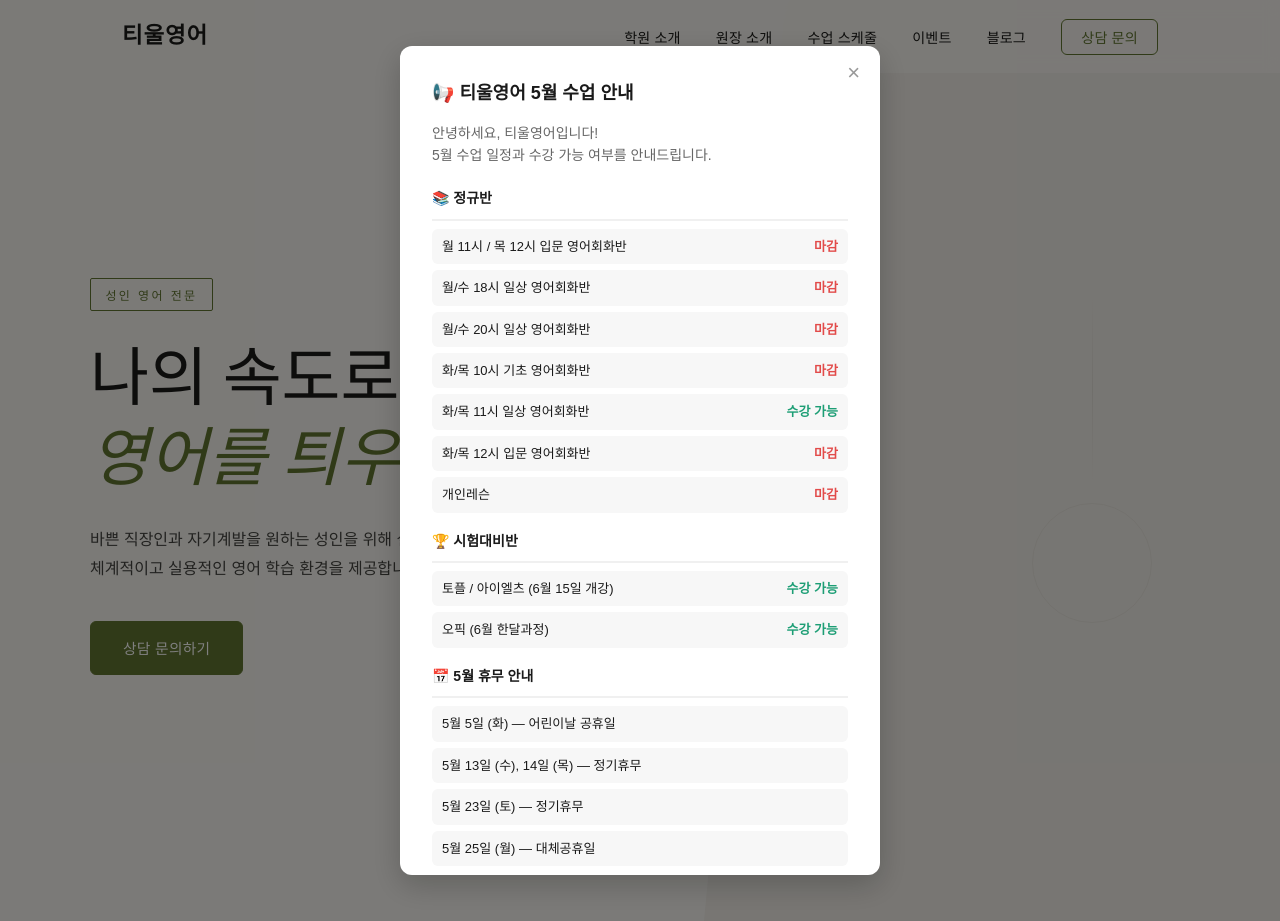
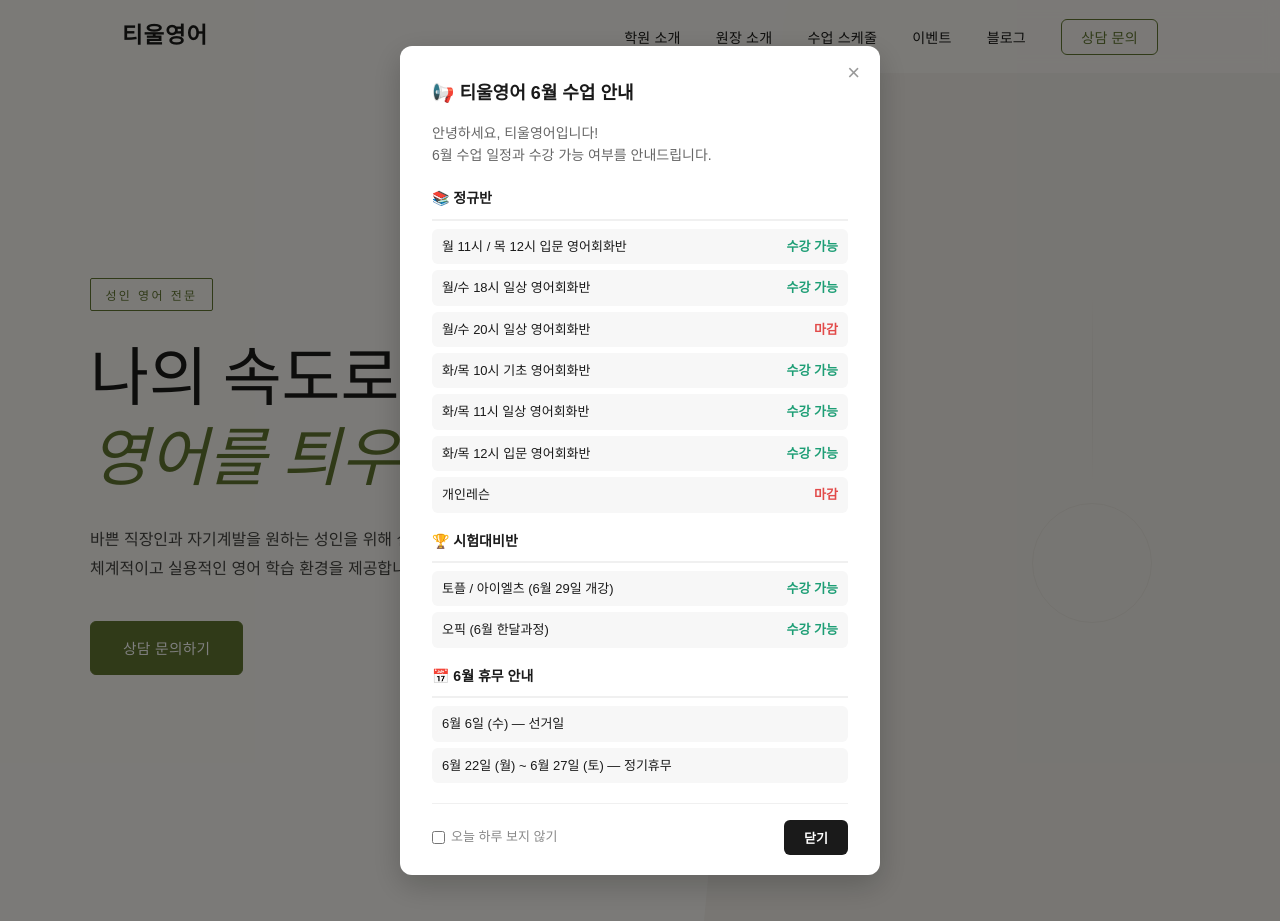
Before and after one commit to miyeon00/tiulPage, a Flask app: page / in a window 1280 px wide. Run offline with Flask 3, Linux system fonts and the light colour scheme.

Commit message:
6월공지

```diff
--- a/data.json
+++ b/data.json
@@ -1,5 +1,5 @@
 {
-  "month": "2026년 5월",
+  "month": "2026년 6월",
   "timetable": {
   "days": ["월", "화", "수", "목"],
   "slots": [
@@ -25,8 +25,6 @@
   ]
 },
   "notices": [
-  "4월 개강반 접수가 시작되었습니다. 인원 제한이 있으니 서둘러 주세요.",
-  "4월 6일 (월), 7일 (화) 정기 휴무입니다.",
   "주차는 건물 지하 이용 가능 — 1시간 수업 1시간 30분 무료 / 2시간 수업 2시간 30분 무료 / 상담 1시간 무료."
 ],
   "director": {
--- a/templates/index.html
+++ b/templates/index.html
@@ -25,20 +25,20 @@
   <div id="noticeModal" class="modal-overlay">
  <div class="modal-content">
     <span class="close-btn" onclick="closeModal()">&times;</span>
-    <h2>📢 티울영어 5월 수업 안내</h2>
+    <h2>📢 티울영어 6월 수업 안내</h2>
 
     <div class="modal-body">
-      <p class="modal-intro">안녕하세요, 티울영어입니다!<br>5월 수업 일정과 수강 가능 여부를 안내드립니다.</p>
+      <p class="modal-intro">안녕하세요, 티울영어입니다!<br>6월 수업 일정과 수강 가능 여부를 안내드립니다.</p>
 
       <div class="class-section">
         <h3>📚 정규반</h3>
         <ul>
-          <li><span>월 11시 / 목 12시 입문 영어회화반</span><span class="status-no">마감</span></li>
-          <li><span>월/수 18시 일상 영어회화반</span><span class="status-no">마감</span></li>
+          <li><span>월 11시 / 목 12시 입문 영어회화반</span><span class="status-ok">수강 가능</span></li>
+          <li><span>월/수 18시 일상 영어회화반</span><span class="status-ok">수강 가능</span></li>
           <li><span>월/수 20시 일상 영어회화반</span><span class="status-no">마감</span></li>
-          <li><span>화/목 10시 기초 영어회화반</span><span class="status-no">마감</span></li>
+          <li><span>화/목 10시 기초 영어회화반</span><span class="status-ok">수강 가능</span></li>
           <li><span>화/목 11시 일상 영어회화반</span><span class="status-ok">수강 가능</span></li>
-          <li><span>화/목 12시 입문 영어회화반</span><span class="status-no">마감</span></li>
+          <li><span>화/목 12시 입문 영어회화반</span><span class="status-ok">수강 가능</span></li>
           <li><span>개인레슨</span><span class="status-no">마감</span></li>
         </ul>
       </div>
@@ -46,18 +46,16 @@
       <div class="class-section">
         <h3>🏆 시험대비반</h3>
         <ul>
-          <li><span>토플 / 아이엘츠 (6월 15일 개강)</span><span class="status-ok">수강 가능</span></li>
+          <li><span>토플 / 아이엘츠 (6월 29일 개강)</span><span class="status-ok">수강 가능</span></li>
           <li><span>오픽 (6월 한달과정)</span><span class="status-ok">수강 가능</span></li>
         </ul>
       </div>
 
       <div class="class-section notice-holiday">
-        <h3>📅 5월 휴무 안내</h3>
+        <h3>📅 6월 휴무 안내</h3>
         <ul>
-          <li>5월 5일 (화) — 어린이날 공휴일</li>
-          <li>5월 13일 (수), 14일 (목) — 정기휴무</li>
-          <li>5월 23일 (토) — 정기휴무</li>
-          <li>5월 25일 (월) — 대체공휴일</li>
+          <li>6월 6일 (수) — 선거일 </li>
+          <li>6월 22일 (월) ~ 6월 27일 (토) — 정기휴무</li>
         </ul>
       </div>
     </div>
```
